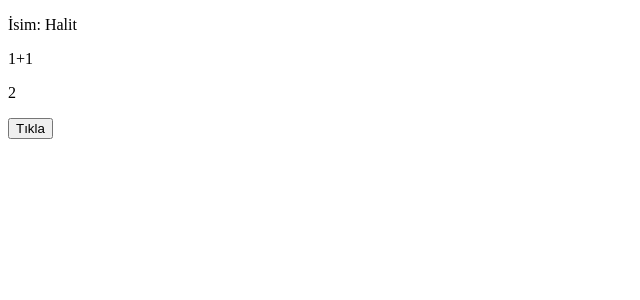
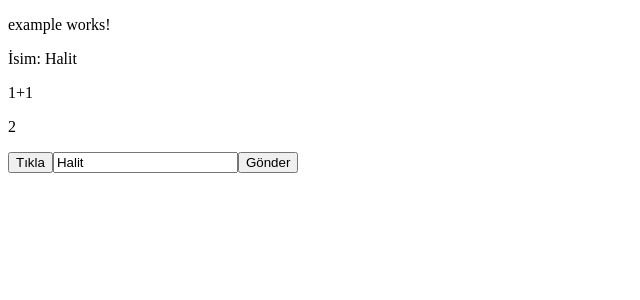
Before and after one commit to halitkalayci/angular-intro-etiya-10, an Angular app: page / in a window 1280 px wide. Shown: the top 300 px of the page, without its empty margins (0-640 px from the left). Built offline with nearby package versions, Linux system fonts and the light colour scheme.

Commit message:
Add dynamic class handling and example component
- Implement dynamic class binding in the main app component.
- Update button click behavior to change the name and class.
- Create example component with basic template and styles.

```diff
--- a/src/app/app.html
+++ b/src/app/app.html
@@ -1,5 +1,15 @@
+<app-example></app-example>
+
 <p>İsim: {{name}}</p>
 <p>1+1</p>
 <p>{{1+1}}</p>
 
-<button class="my-btn" (click)="onClick()">Tıkla</button>
+<button [class]="dynamicClass"
+(click)="onClick()"
+>Tıkla
+</button>
+
+<input [(ngModel)]="name"/>
+
+
+<button (click)="submit()">Gönder</button>
--- a/src/app/app.ts
+++ b/src/app/app.ts
@@ -1,15 +1,25 @@
 import { Component, signal } from '@angular/core';
+import { FormsModule } from '@angular/forms';
 import { RouterOutlet } from '@angular/router';
+import { Example } from './example/example';
 
 @Component({
   selector: 'app-root', // bu component başka componentlarda <app-root></app-root> şeklinde kullanılır
   templateUrl: './app.html', // HTML şablon dosyasının yolu
-  styleUrl: './app.scss' // Stil dosyasının yolu
+  styleUrl: './app.scss', // Stil dosyasının yolu
+  imports: [FormsModule, Example], // bu componentin kullandığı diğer componentler, direktifler veya pipe'lar
 })
 export class App {
   public name: string = "Halit";
+  public dynamicClass :string = "my-btn";
 
   onClick() {
     alert("Butona tıklandı!");
+    this.name = "Ahmet";
+  }
+
+  submit() {
+    alert(this.name);
+    this.dynamicClass = "my-btn-clicked";
   }
 }
--- /dev/null
+++ b/src/app/example/example.html
@@ -0,0 +1 @@
+<p>example works!</p>
--- /dev/null
+++ b/src/app/example/example.ts
@@ -0,0 +1,11 @@
+import { Component } from '@angular/core';
+
+@Component({
+  selector: 'app-example',
+  imports: [],
+  templateUrl: './example.html',
+  styleUrl: './example.scss'
+})
+export class Example {
+
+}
```
Also changed, not shown: src/app/example/example.scss (added).
